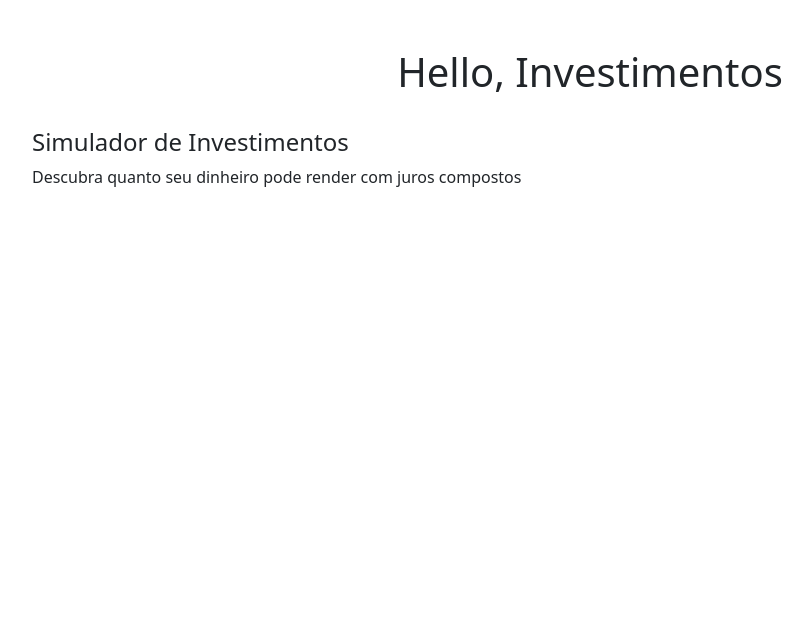
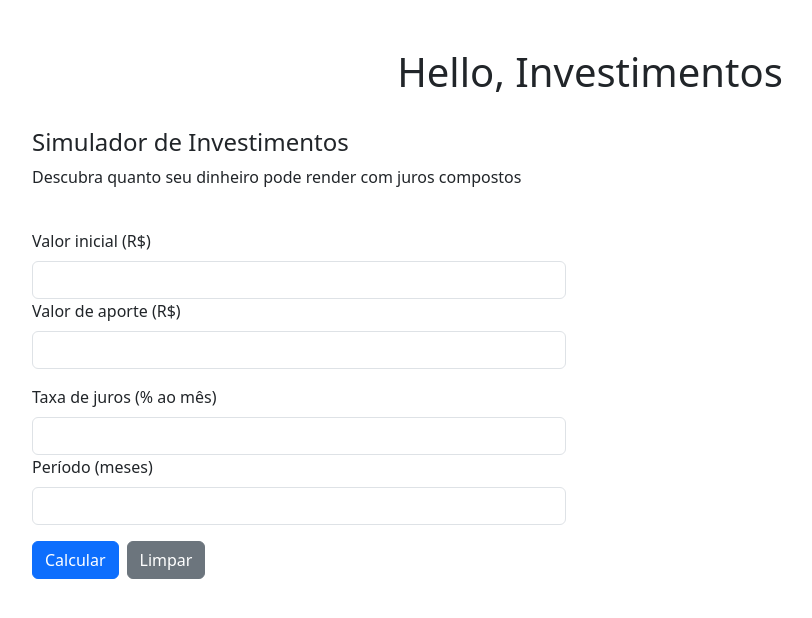
Before and after one commit to marcella-maia/Projeto-Investimentos, a React (Vite) app in the folder projeto-investimentos/: page / in a window 1280 px wide. Shown: the top 618 px of the page, without its empty margins (50-862 px from the left). Built offline with nearby package versions, Linux system fonts and the light colour scheme.

Commit message:
feat(p1): implementa entrada de dados

```diff
--- a/projeto-investimentos/src/App.jsx
+++ b/projeto-investimentos/src/App.jsx
@@ -1,3 +1,4 @@
+import CapturaDados from "./CapturaDados"
 const App = () => {
   return (
     <div className="container">
@@ -13,6 +14,7 @@ const App = () => {
           <h4>Simulador de Investimentos</h4>
           <p>Descubra quanto seu dinheiro pode render com juros compostos</p>
         </div>
+        <CapturaDados />
       </div>
 
     </div>
--- /dev/null
+++ b/projeto-investimentos/src/CapturaDados.jsx
@@ -0,0 +1,64 @@
+import React, { useState } from 'react'
+
+const CapturaDados = () => {
+
+  const [valorInicial, setValorInicial] = useState('')
+  const [aporte, setAporte] = useState('')
+  const [taxa, setTaxa] = useState('')
+  const [periodo, setPeriodo] = useState('')
+
+
+    const aoCalcular = (valorInicial, aporte, taxa, periodo) => {
+    setValorInicial(valorInicial)
+    setAporte(aporte)
+    setTaxa(taxa)
+    setPeriodo(periodo)
+  }
+
+  const aoLimpar = () => {
+    setValorInicial('')
+    setAporte('')
+    setTaxa('')
+    setPeriodo('')
+  }
+
+  return (
+    <div className="row mt-4">
+      <div className="col-6">
+
+        <div className="mb-3">
+          <label className="form-label">Valor inicial (R$)</label>
+          <input type="text" className="form-control" value={valorInicial} onChange={(e) => setValorInicial(e.target.value)}/>
+          <label className="form-label">Valor de aporte (R$)</label>
+          <input type="text" className="form-control" value={aporte} onChange={(e) => setAporte(e.target.value)}/>
+        </div>
+
+        <div className="mb-3">
+          <label className="form-label">Taxa de juros (% ao mês)</label>
+          <input type="text" className="form-control" value={taxa} onChange={(e) => setTaxa(e.target.value)}/>
+          <label className="form-label">Período (meses)</label>
+          <input type="text" className="form-control" value={periodo} onChange={(e) => setPeriodo(e.target.value)}/>
+        </div>
+
+        <div className="d-flex gap-2">
+          <button
+            className="btn btn-primary"
+            onClick={aoCalcular}
+          >
+            Calcular
+          </button>
+
+          <button
+            className="btn btn-secondary"
+            onClick={aoLimpar}
+          >
+            Limpar
+          </button>
+        </div>
+
+      </div>
+    </div>
+  )
+}
+
+export default CapturaDados
```
